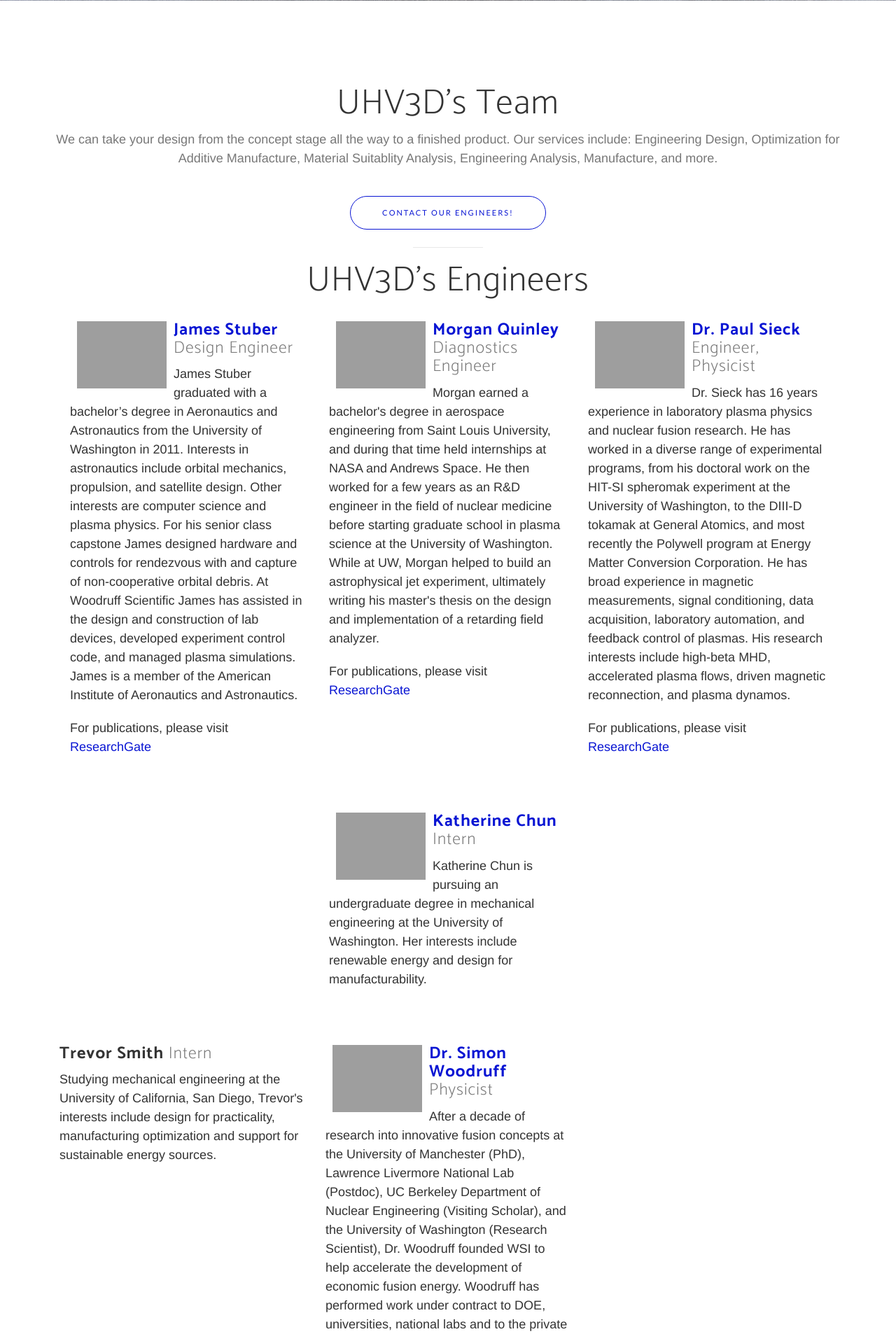
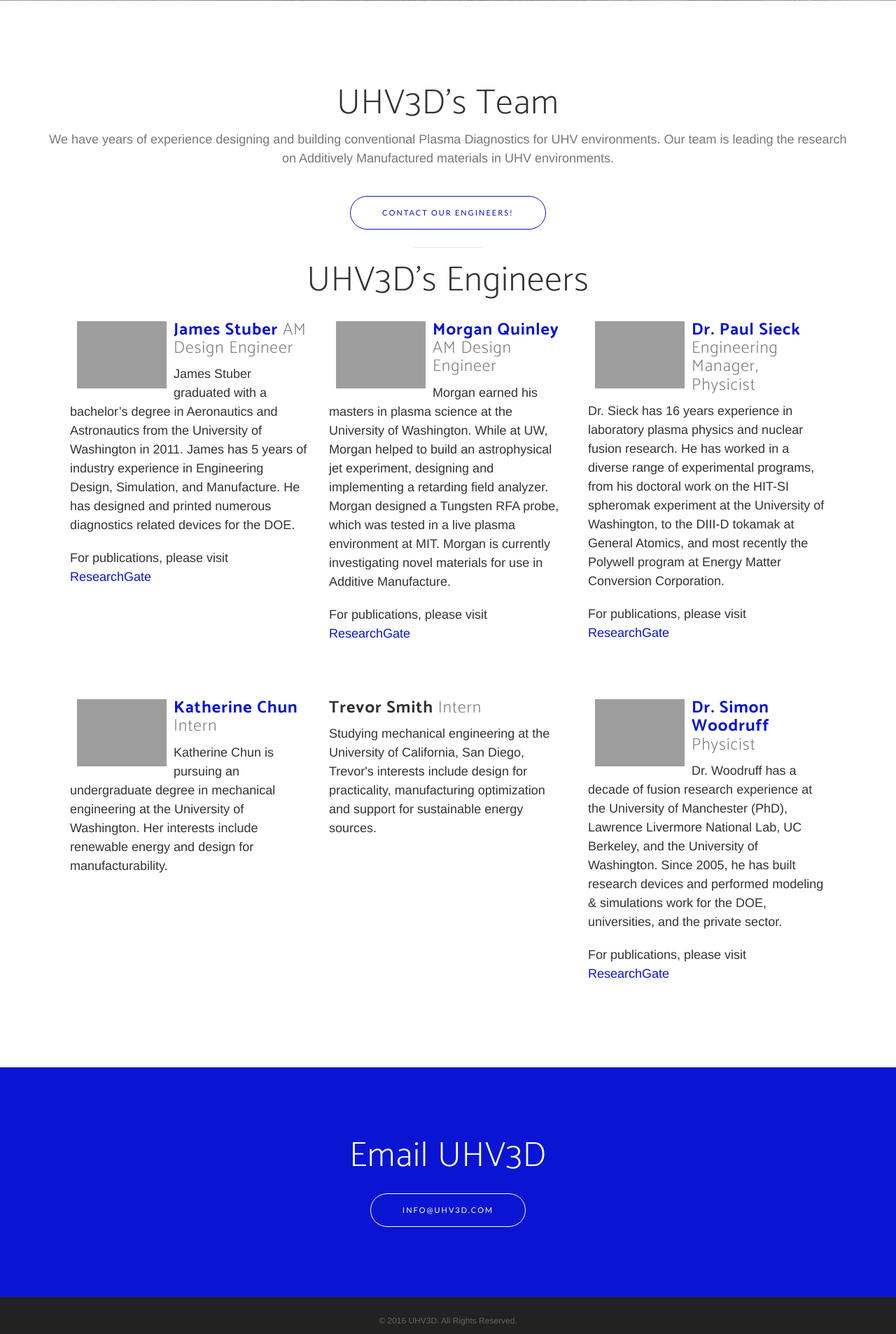
Before and after one commit to jeswsi/Website-UHV3D, a PHP site: page /team in a window 1280 px wide. Shown: the part 359-2265 px from the top of the page at 70% size. Run offline with PHP 8.4, Linux system fonts and the light colour scheme; some libraries are stand-ins or nearby versions; some web fonts are replaced; grey boxes are pictures that could not be loaded.

Commit message:
shorten team bios
shortened team bios, removed WSI references

```diff
--- a/team.php
+++ b/team.php
@@ -96,7 +96,7 @@
                     <div class="section-heading">
 
                         <h2>UHV3D's Team</h2>
-                        <p class="text-muted">We can take your design from the concept stage all the way to a finished product. Our services include: Engineering Design, Optimization for Additive Manufacture, Material Suitablity Analysis, Engineering Analysis, Manufacture, and more.</p>
+                        <p class="text-muted">We have years of experience designing and building conventional Plasma Diagnostics for UHV environments. Our team is leading the research on Additively Manufactured materials in UHV environments.</p>
 
                         <br>
                         <a href="#contact" class="btn btn2-outline btn-xl page-scroll">Contact Our Engineers!</a>
@@ -113,8 +113,8 @@
                                 <div class="feature-item">
                                     <!-- <i class="icon-screen-smartphone text-primary"></i> -->
                                     <img src="img/james.jpg" alt="Image of James Stuber" style="width:128px;" align="left" Hspace="10">
-                                    <h3><strong><a href="https://www.researchgate.net/profile/James_Stuber/">James Stuber</a></strong><span class="text-muted"> Design Engineer</span></h3>
-                                    <p>James Stuber graduated with a bachelor&#8217;s degree in Aeronautics and Astronautics from the University of Washington in 2011. Interests in astronautics include orbital mechanics, propulsion, and satellite design. Other interests are computer science and plasma physics. For his senior class capstone James designed hardware and controls for rendezvous with and capture of non-cooperative orbital debris. At Woodruff Scientific James has assisted in the design and construction of lab devices, developed experiment control code, and managed plasma simulations. James is a member of the American Institute of Aeronautics and Astronautics.</p>
+                                    <h3><strong><a href="https://www.researchgate.net/profile/James_Stuber/">James Stuber</a></strong> <span class="text-muted"> AM Design Engineer</span></h3>
+                                    <p>James Stuber graduated with a bachelor&#8217;s degree in Aeronautics and Astronautics from the University of Washington in 2011. James has 5 years of industry experience in Engineering Design, Simulation, and Manufacture. He has designed and printed numerous diagnostics related devices for the DOE.</p>
                                     <p>For publications, please visit <a href="http://www.researchgate.net/profile/James_Stuber/">ResearchGate</a></p>
                                     <br></br>
                                 </div>
@@ -124,9 +124,9 @@
                                     <!-- <i class="icon-screen-smartphone text-primary"></i> -->
                                     <img src="img/morgan.jpg" alt="Image of Morgan Quinley" style="width:128px;" align="left" Hspace="10">
 
-                                    <h3><strong><a href="https://www.researchgate.net/profile/Morgan_Quinley/">Morgan Quinley</a></strong><span class="text-muted"> Diagnostics Engineer</span></h3>
+                                    <h3><strong><a href="https://www.researchgate.net/profile/Morgan_Quinley/">Morgan Quinley</a></strong><span class="text-muted"> AM Design Engineer</span></h3>
 
-                                    <p>Morgan earned a bachelor's degree in aerospace engineering from Saint Louis University, and during that time held internships at NASA and Andrews Space. He then worked for a few years as an R&D engineer in the field of nuclear medicine before starting graduate school in plasma science at the University of Washington. While at UW, Morgan helped to build an astrophysical jet experiment, ultimately writing his master's thesis on the design and implementation of a retarding field analyzer.</p>
+                                    <p>Morgan earned his masters in plasma science at the University of Washington. While at UW, Morgan helped to build an astrophysical jet experiment, designing and implementing a retarding field analyzer. Morgan designed a Tungsten RFA probe, which was tested in a live plasma environment at MIT. Morgan is currently investigating novel materials for use in Additive Manufacture.</p>
                                     <p>For publications, please visit <a href="https://www.researchgate.net/profile/Morgan_Quinley/">ResearchGate</a></p>
                                     <br></br>
                                 </div>
@@ -136,24 +136,21 @@
                                     <!-- <i class="icon-screen-smartphone text-primary"></i> -->
                                     <img src="img/paul2.jpg" alt="Image of Paul Sieck" style="width:128px;" align="left" Hspace="10">
 
-                                    <h3><strong><a href="https://www.researchgate.net/profile/Paul_Sieck">Dr. Paul Sieck</a></strong><span class="text-muted"> Engineer, Physicist</span></h3>
+                                    <h3><strong><a href="https://www.researchgate.net/profile/Paul_Sieck">Dr. Paul Sieck</a></strong><span class="text-muted"> Engineering Manager, Physicist</span></h3>
 
                                     <p>Dr. Sieck has 16 years experience in laboratory plasma physics and
                                     nuclear fusion research.  He has worked in a diverse range of
                                     experimental programs, from his doctoral work on the HIT-SI spheromak
                                     experiment at the University of Washington, to the DIII-D tokamak at
                                     General Atomics, and most recently the Polywell program at Energy Matter
-                                    Conversion Corporation.  He has broad experience in magnetic
-                                    measurements, signal conditioning, data acquisition, laboratory
-                                    automation, and feedback control of plasmas.  His research interests
-                                    include high-beta MHD, accelerated plasma flows, driven magnetic
-                                    reconnection, and plasma dynamos.</p>
+                                    Conversion Corporation.</p>
                                     <p>For publications, please visit <a href="https://www.researchgate.net/profile/Paul_Sieck">ResearchGate</a></p>
                                     <br></br>
                                 </div>
                             </div>
+                        </div>
 
-                            <div class="row">
+                        <div class="row">
                             <div class="col-md-4">
                                 <div class="feature-item">
                                     <img src="img/katherine.jpg" alt="Image of Katherine Chun" style="width:128px;" align="left" Hspace="10">
@@ -176,7 +173,7 @@
                                     <img src="img/simon.jpg" alt="Image of Simon Woodruff" style="width:128px;" align="left" Hspace="10">
                                     <h3><strong><a href="http://www.researchgate.net/profile/Simon_Woodruff/">Dr. Simon Woodruff</a>
                                     </strong><span class="text-muted">Physicist</span></h3>
-                                    <p>After a decade of research into innovative fusion concepts at the University of Manchester (PhD), Lawrence Livermore National Lab (Postdoc), UC Berkeley Department of Nuclear Engineering (Visiting Scholar), and the University of Washington (Research Scientist), Dr. Woodruff founded WSI to help accelerate the development of economic fusion energy.   Woodruff has performed work under contract to DOE, universities, national labs and to the private sector, building research devices, performing modeling and simulations primarily directed at simply-connected (hence more compact and simpler-to-engineer) fusion systems.  Dr. Woodruff is a member of the American Physical Society and the Institute of Physics.</p>
+                                    <p>Dr. Woodruff has a decade of fusion research experience at the University of Manchester (PhD), Lawrence Livermore National Lab, UC Berkeley, and the University of Washington. Since 2005, he has built research devices and performed modeling &amp; simulations work for the DOE, universities, and the private sector. </p>
                                     <p>For publications, please visit <a href="http://www.researchgate.net/profile/Simon_Woodruff/">ResearchGate</a></p>
                                 </div>
                             </div>
```
Also changed, not shown: img/Beam_Dump_Section_Small.png (added).
